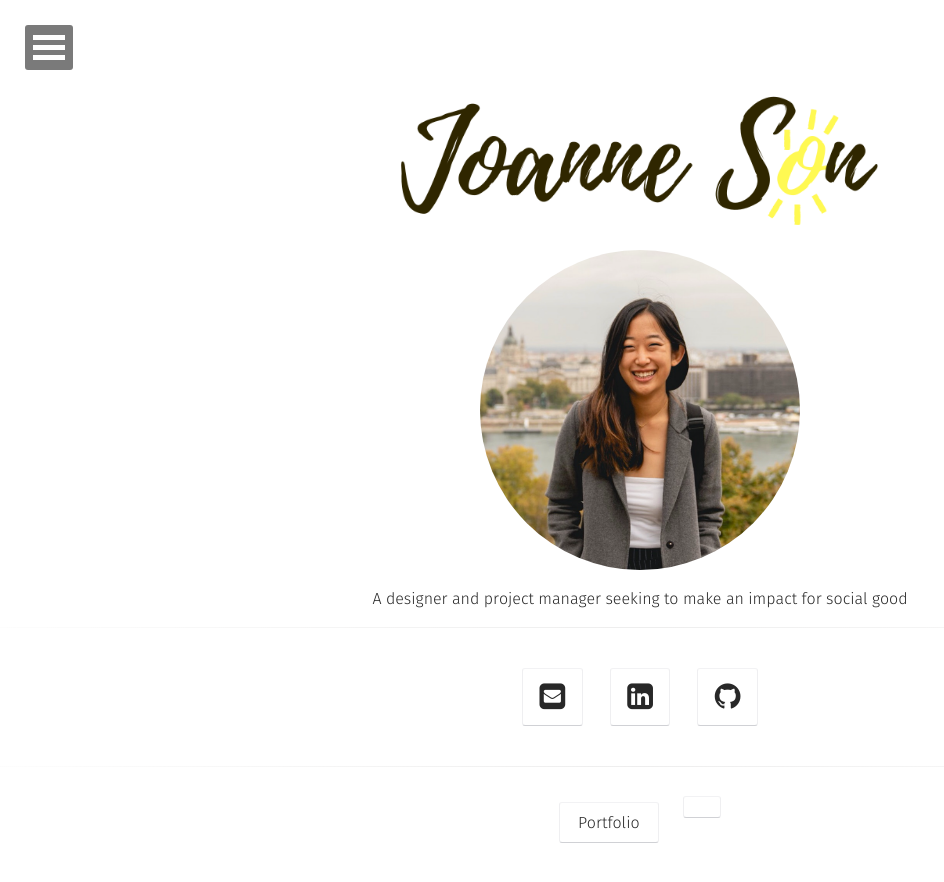
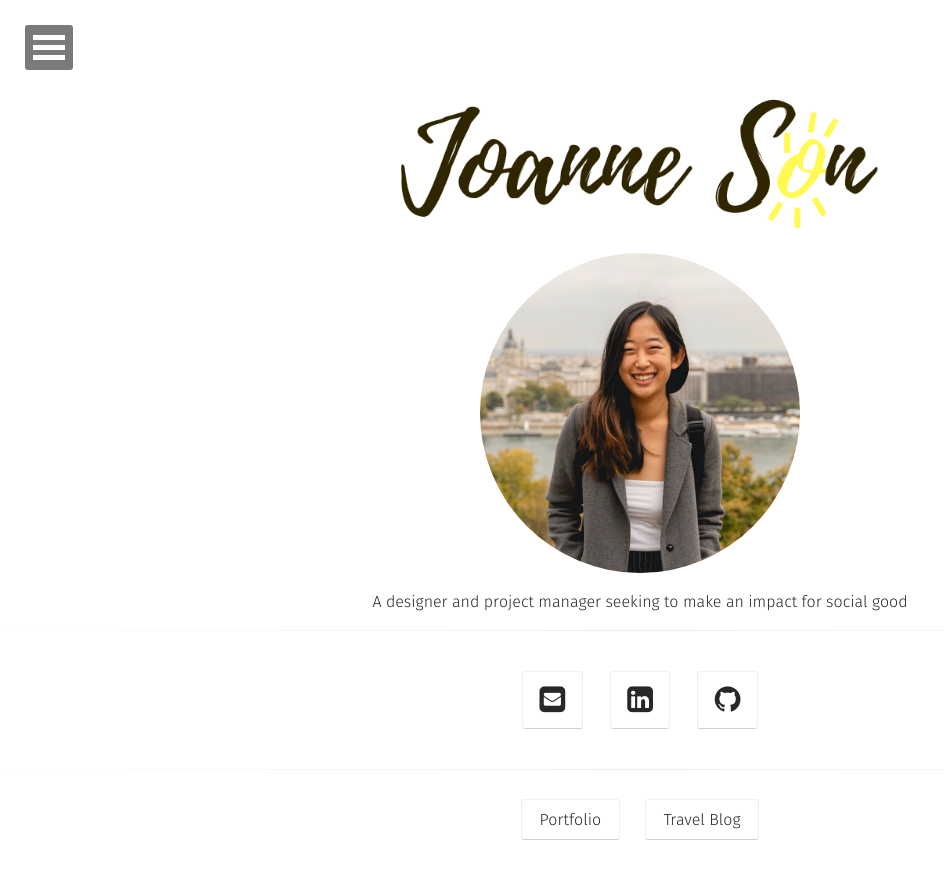
Before and after one commit to JoanneGaeunSon/joannegaeunson.com, a Jekyll site: the page built from index.html, in a window 1280 px wide. Shown: the top 882 px of the page, without its empty margins (0-944 px from the left). Built offline with Jekyll 4.4.1, drawn with Linux system fonts in a browser that asks for light colours; some web fonts are replaced.

Commit message:
updating the travel blog button and center align

```diff
--- a/_layouts/home.html
+++ b/_layouts/home.html
@@ -10,7 +10,7 @@
      {% include nav.html %}
      <!-- Header -->
      <header class="header flex" role="banner">
-             <div style="justify-content: center;">
+             <div style="text-align: center">
                  <br/>
                  <br/>
                  <br/>
@@ -32,7 +32,7 @@
                           <a class="btn zoombtn" href="{{ site.url }}/assets/Portfolio.pdf">
                           Portfolio
                           </a>
-                          <a class="btn zoombtn" href="{{ site.url }}http://wanderso.me>
+                          <a class="btn zoombtn" href="http://wanderso.me">
                           Travel Blog
                           </a>
                   </h3>
```
